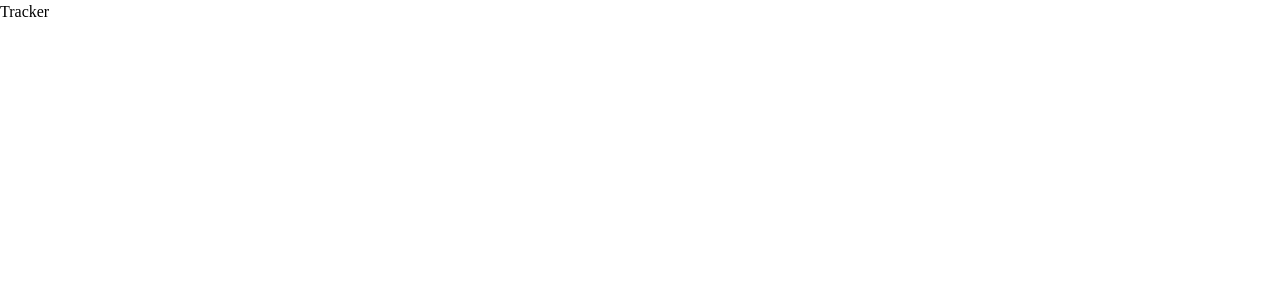
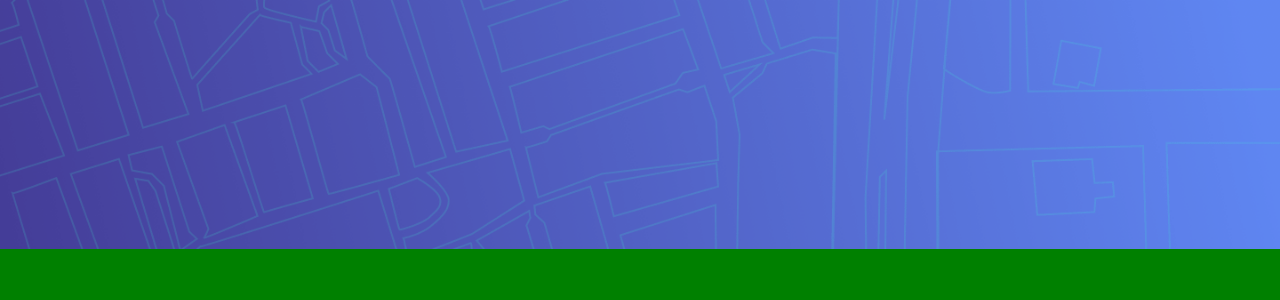
Before and after one commit to puerchik/ip_address_tracker, a React (Vite) app: page / in a window 1280 px wide. Shown: the top 300 px of the page. Built offline with nearby package versions, Linux system fonts and the light colour scheme.

Commit message:
LocationMap basic layout

```diff
--- /dev/null
+++ b/src/components/map/LocationMap.tsx
@@ -0,0 +1,36 @@
+import styled from 'styled-components'
+
+import { Flex } from 'styles/common'
+
+import heagerImgDesktop from 'assets/images/pattern-bg-desktop.png'
+import heagerImgMobile from 'assets/images/pattern-bg-mobile.png'
+
+export const LocationMap = () => {
+  return (
+    <>
+      <Wrapper>
+        <picture>
+          <source srcSet={heagerImgMobile} media="(max-width: 375px)" />
+          <HeaderImage src={heagerImgDesktop} />
+        </picture>
+        <Location />
+      </Wrapper>
+    </>
+  )
+}
+
+const Wrapper = styled.div`
+  ${Flex}
+  flex-direction: column;
+  min-height: 100%;
+`
+
+const HeaderImage = styled.img`
+  width: 100%;
+  height: auto;
+`
+const Location = styled.div`
+  flex-grow: 1;
+  background-color: green;
+  width: 100%;
+`
--- /dev/null
+++ b/src/components/map/index.ts
@@ -0,0 +1 @@
+export { LocationMap } from './LocationMap'
--- a/src/pages/tracker/Tracker.tsx
+++ b/src/pages/tracker/Tracker.tsx
@@ -1,7 +1,9 @@
+import { LocationMap } from 'components/map'
+
 export const Tracker = () => {
   return (
     <>
-      <p>Tracker</p>
+      <LocationMap />
     </>
   )
 }
--- /dev/null
+++ b/src/styles/common.ts
@@ -0,0 +1,5 @@
+import { css } from 'styled-components'
+
+export const Flex = css`
+  display: flex;
+`
--- a/src/styles/normalize.ts
+++ b/src/styles/normalize.ts
@@ -67,7 +67,9 @@ button {
   font: inherit;
 }
 
-html {
+html,
+body,
+#root {
   height: 100%;
 }
 
--- a/tsconfig.json
+++ b/tsconfig.json
@@ -11,7 +11,8 @@
       "pages/*": ["src/pages/*"],
       "components/*": ["src/components/*"],
       "styles/*": ["src/styles/*"],
-      "shared/*": ["src/shared/*"]
+      "shared/*": ["src/shared/*"],
+      "assets/*": ["src/assets/*"]
     },
 
     /* Bundler mode */
--- a/vite.config.ts
+++ b/vite.config.ts
@@ -11,6 +11,7 @@ export default defineConfig({
       components: path.resolve(__dirname, './src/components'),
       styles: path.resolve(__dirname, './src/styles'),
       shared: path.resolve(__dirname, './src/shared'),
+      assets: path.resolve(__dirname, './src/assets'),
     },
   },
   plugins: [react()],
```
